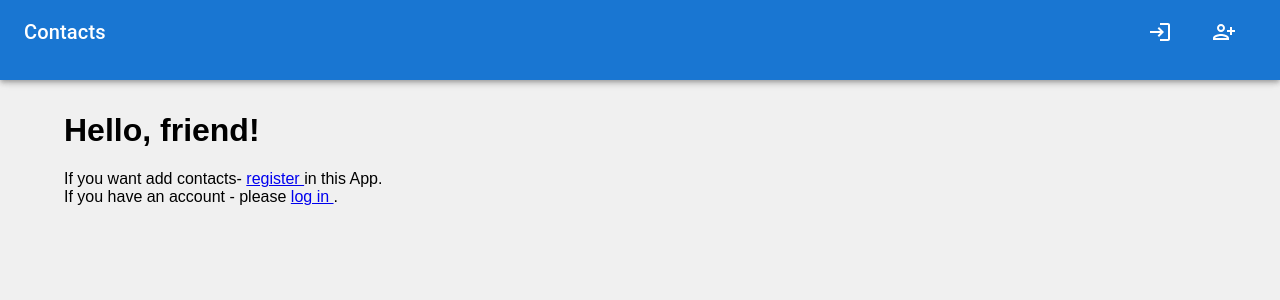
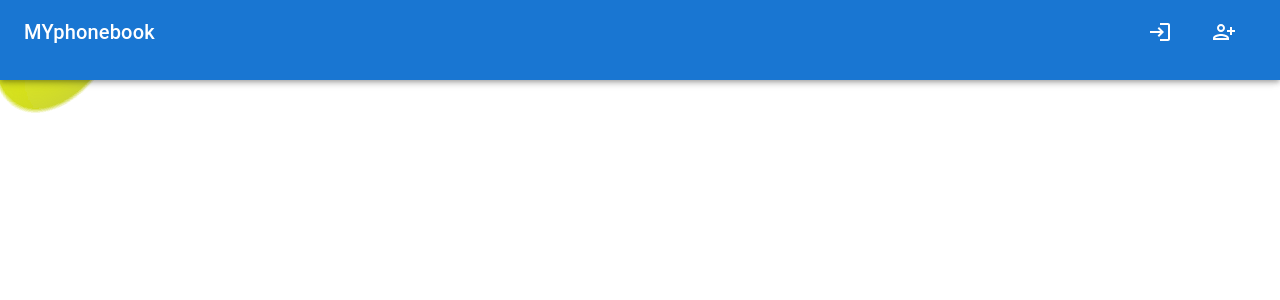
Before and after one commit to VitaliiMoskalyk/goit-react-hw-08-phonebook, a React (Create React App) app: page / in a window 1280 px wide. Shown: the top 300 px of the page. Built offline with nearby package versions, Linux system fonts and the light colour scheme.

Commit message:
animation+fix

```diff
--- a/jsconfig.json
+++ b/jsconfig.json
@@ -1,5 +1,6 @@
 {
   "compilerOptions": {
+    "jsx": "react",
     "baseUrl": "src"
   },
   "include": ["src"]
--- a/package.json
+++ b/package.json
@@ -16,11 +16,14 @@
     "react": "^17.0.2",
     "react-dom": "^17.0.2",
     "react-hot-toast": "^2.2.0",
+    "react-measure": "^2.5.2",
     "react-redux": "^7.2.6",
     "react-router-dom": "^6.2.1",
     "react-scripts": "5.0.0",
     "react-spring": "^9.4.3",
+    "react-use-measure": "^2.1.1",
     "redux-persist": "^6.0.0",
+    "typescript": "^4.6.2",
     "web-vitals": "^2.1.3"
   },
   "scripts": {
--- a/public/index.html
+++ b/public/index.html
@@ -59,6 +59,7 @@
   </head>
   <body>
     <noscript>You need to enable JavaScript to run this app.</noscript>
+    <div id="navbar"></div>
     <div id="root"></div>
     <!--
       This HTML file is a template.
--- a/src/components/ContactList/ContactList.jsx
+++ b/src/components/ContactList/ContactList.jsx
@@ -42,8 +42,8 @@ const ContactList = () => {
         >
           {findForFilter().length === 0 && <p>no contacts</p>}
           {findForFilter().map(contact => (
-            <AnimatedBox>
-              <div key={contact.id}>
+            <AnimatedBox key={contact.id}>
+              <div>
                 <ContactItem
                   contact={contact}
                   deleteFunction={() => deleteContacts(contact)}
--- /dev/null
+++ b/src/components/HandleMouseMove/HandleMouseMove.tsx
@@ -0,0 +1,40 @@
+import React from 'react';
+import useMeasure from 'react-use-measure';
+import { useTrail, animated } from '@react-spring/web';
+
+
+const fast = { tension: 1200, friction: 40 };
+const slow = { mass: 10, tension: 200, friction: 50 };
+const trans = (x: number, y: number) =>
+  `translate3d(${x}px,${y}px,0) translate3d(-50%,-50%,0)`;
+
+export function HandleMouseMove() {
+  const [trail, api] = useTrail(3, i => ({
+    xy: [0, 0],
+    config: i === 0 ? fast : slow,
+  }));
+  const [ref, { left, top }] = useMeasure();
+
+  const handleMouseMove = e => {
+    api.start({ xy: [e.clientX - left, e.clientY - top] });
+  };
+
+  return (
+    <div className='container'>
+      <svg style={{ position: 'absolute', width: 0, height: 0 }}>
+        <filter id="goo">
+          <feGaussianBlur in="SourceGraphic" result="blur" stdDeviation="30" />
+          <feColorMatrix
+            in="blur"
+            values="1 0 0 0 0 0 1 0 0 0 0 0 1 0 0 0 0 0 30 -7"
+          />
+        </filter>
+      </svg>
+      <div ref={ref} className='hooksMain' onMouseMove={handleMouseMove}>
+        {trail.map((props, index) => (
+          <animated.div key={index} style={{ transform: props.xy.to(trans) }} />
+        ))}
+      </div>
+    </div>
+  );
+}
--- /dev/null
+++ b/src/components/HideOnScroll/HideOnScroll.jsx
@@ -0,0 +1,17 @@
+import PropTypes from 'prop-types';
+import useScrollTrigger from '@mui/material/useScrollTrigger';
+import Slide from '@mui/material/Slide';
+
+export function HideOnScroll({ children }) {
+  const trigger = useScrollTrigger();
+
+  return (
+    <Slide appear={false} direction="down" in={!trigger}>
+      {children}
+    </Slide>
+  );
+}
+
+HideOnScroll.propTypes = {
+  children: PropTypes.element.isRequired,
+};
--- a/src/components/Navbar/Navbar.jsx
+++ b/src/components/Navbar/Navbar.jsx
@@ -1,6 +1,5 @@
 import AppBar from '@mui/material/AppBar';
 import { Outlet, useNavigate } from 'react-router-dom';
-import Box from '@mui/material/Box';
 import Toolbar from '@mui/material/Toolbar';
 import Typography from '@mui/material/Typography';
 import Filter from 'components/Filter';
@@ -11,6 +10,8 @@ import PersonAddAltIcon from '@mui/icons-material/PersonAddAlt';
 import AppButton from 'components/buttons/AppButton';
 import { useSelector, useDispatch } from 'react-redux';
 import { logout } from 'redux/auth/authOperations';
+import { HideOnScroll } from 'components/HideOnScroll/HideOnScroll';
+import CssBaseline from '@mui/material/CssBaseline';
 
 export default function Navbar() {
   let navigate = useNavigate();
@@ -20,17 +21,9 @@ export default function Navbar() {
   let userName = useSelector(state => state.auth.user.name);
   return (
     <>
-      <Box
-        sx={{ flexGrow: 1 }}
-        style={{
-          position: 'fixed',
-          zIndex: 999,
-          top: '0',
-          left: 0,
-          width: '100%',
-        }}
-      >
-        <AppBar position="static" style={{ height: '80px' }}>
+      <CssBaseline>
+        <HideOnScroll>
+          <AppBar style={{ height: '80px' }}>
             <Toolbar>
               {authSelector && (
                 <AppButton onClick={() => navigate('add')}>
@@ -43,7 +36,7 @@ export default function Navbar() {
                 sx={{ flexGrow: 1 }}
                 onClick={() => navigate('/')}
               >
-              Contacts
+                MYphonebook
               </Typography>
               {authSelector && <Filter />}
               {!authSelector && (
@@ -70,7 +63,8 @@ export default function Navbar() {
               )}
             </Toolbar>
           </AppBar>
-      </Box>
+        </HideOnScroll>
+      </CssBaseline>
       <Outlet />
     </>
   );
--- a/src/index.css
+++ b/src/index.css
@@ -20,9 +20,79 @@ code {
 * {
   box-sizing: border-box;
 }
-
 .ccard {
   border-radius: 5px;
   transition: box-shadow 0.5s;
   will-change: transform;
 }
+
+.hooksMain > div {
+  position: absolute;
+  will-change: transform;
+  border-radius: 50%;
+  background: linear-gradient(
+    180deg,
+    rgba(53, 137, 191, 1) 50%,
+    rgba(224, 236, 20, 1) 50%
+  );
+  box-shadow: 10px 10px 5px 0px rgba(92, 91, 91, 0.5);
+  opacity: 0.6;
+}
+
+.hooksMain > div:nth-child(1) {
+  width: 60px;
+  height: 60px;
+}
+
+.hooksMain > div:nth-child(2) {
+  width: 225px;
+  height: 225px;
+}
+
+.hooksMain > div:nth-child(3) {
+  width: 75px;
+  height: 75px;
+}
+
+.hooksMain > div::after {
+  content: '';
+  position: absolute;
+  top: 20px;
+  left: 20px;
+  width: 20px;
+  height: 20px;
+  border-radius: 50%;
+  background: rgba(255, 255, 255, 0.8);
+}
+
+.hooksMain > div:nth-child(2)::after {
+  top: 35px;
+  left: 35px;
+  width: 35px;
+  height: 35px;
+}
+
+.hooksMain > div:nth-child(3)::after {
+  top: 25px;
+  left: 25px;
+  width: 25px;
+  height: 25px;
+}
+
+.hooksMain {
+  position: absolute;
+  top: 0;
+  left: 0;
+  width: 100%;
+  height: 100%;
+  filter: url('#goo');
+  overflow: hidden;
+  background: transparent;
+  -webkit-touch-callout: none;
+  -webkit-user-select: none;
+  -khtml-user-select: none;
+  -moz-user-select: none;
+  -ms-user-select: none;
+  user-select: none;
+  cursor: default;
+}
--- a/src/views/public/HomeView.jsx
+++ b/src/views/public/HomeView.jsx
@@ -2,6 +2,7 @@ import { NavLink } from 'react-router-dom';
 import { useSelector } from 'react-redux';
 import ContactList from 'components/ContactList';
 import toast, { Toaster } from 'react-hot-toast';
+import { HandleMouseMove } from 'components/HandleMouseMove/HandleMouseMove.tsx';
 
 function HomeView() {
   const auth = useSelector(state => state.auth.isLoaded);
@@ -14,13 +15,14 @@ function HomeView() {
         <ContactList />
       ) : (
         <>
-          <h1 style={{ marginTop: '112px' }}>Hello, friend!</h1>
+          {/* <h1 style={{ marginTop: '112px' }}>Hello, friend!</h1>
           <p>
             If you want add contacts- <NavLink to="register">register </NavLink>{' '}
             in this App.
             <br /> If you have an account - please{' '}
             <NavLink to="login">log in </NavLink>.
-          </p>
+          </p> */}
+          <HandleMouseMove />
         </>
       )}
 
```
Also changed, not shown: 1 other file (tests, documents, lock files or other folders). Lines whose indentation alone changed are shown as unchanged.
